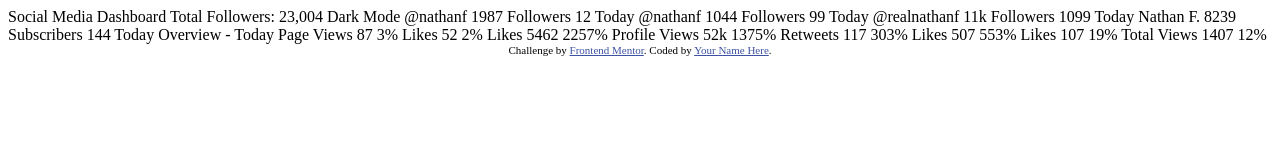
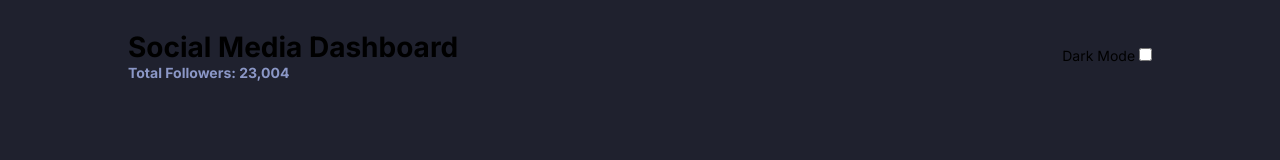
Before and after one commit to victornunesg/social-media-dashboard, a plain HTML site: page index.html in a window 1280 px wide. Drawn offline with Linux system fonts and the light colour scheme.

Commit message:
Header started, HTML updated with new components. CSS files added and updated with initial styles defined.

```diff
--- /dev/null
+++ b/css/main.css
@@ -0,0 +1,52 @@
+:root{
+
+    /*Primary Colors*/
+    --LimeGreen: hsl(163, 72%, 41%);
+    --BrightRed: hsl(356, 69%, 56%);
+    --Facebook: hsl(208, 92%, 53%);
+    --Twitter: hsl(203, 89%, 53%);
+    --YouTube: hsl(348, 97%, 39%);
+    --Instagram: linear-gradient (to right, hsl(37, 97%, 70%), hsl(329, 70%, 58%));
+
+    /*Dark Theme*/
+    --ToggleBtnDark: hsl(230, 22%, 74%);
+
+    /*Light Theme*/
+    --BgLight: hsl(0, 0%, 100%);
+    --BgLightTop: hsl(225, 100%, 98%);
+    --BgLightCard: hsl(227, 47%, 96%);
+    --BgLightCardHover: hsl(227, 32%, 86%);
+    --ColorDark: hsl(230, 17%, 14%);
+    --ColorDarkLight: hsl(228, 12%, 44%);
+}
+
+/*Defining colors when Body contains a Dark class*/
+body.dark{
+    --ToggleBtnDark: linear-gradient(to right, hsl(210, 78%, 56%), hsl(146, 68%, 55%));
+    --BgLight: hsl(230, 17%, 14%);
+    --BgLightTop: hsl(232, 19%, 15%);
+    --BgLightCard: hsl(228, 28%, 20%);
+    --BgLightCardHover: hsl(228, 26%, 26%);
+    --ColorDark: hsl(0, 0, 100%);
+    --ColorDarkLight: hsl(228, 34%, 66%);
+}
+
+/*Resetting borders, eliminating them for all elements*/
+*{
+    margin: 0;
+    padding: 0;
+    box-sizing: border-box;
+}
+
+/*Defining font settings of the body*/
+body{
+    font-family: 'Inter', sans-serif;
+    font-size: 14px;
+    background: var(--BgLightTop); /*Getting font color according to variable previously defined*/
+}
+
+/*For the div container, adjusting position on the screen*/
+body .container{
+    width: 80%;
+    margin: 0 auto;
+}
--- /dev/null
+++ b/css/style.css
@@ -0,0 +1,17 @@
+header{
+    display: flex; /*Let the divs in line, side by side*/
+    justify-content: space-between; /*space between divs (left and right)*/
+    align-items: center; /*Align items to the center of the div*/
+    padding: 30px 0; /*Put a little space in the div height*/
+}
+
+/*Changing color of "Social Media Dashboard" title*/
+header .title-box .title{
+    color: var(--ColorDark)
+}
+
+/*Changing color and setting bold in subtitle*/
+header .title-box p{
+    color: var(--ColorDarkLight);
+    font-weight: 700;
+}
--- a/index.html
+++ b/index.html
@@ -5,23 +5,36 @@
   <meta name="viewport" content="width=device-width, initial-scale=1.0"> <!-- displays site properly based on user's device -->
 
   <link rel="icon" type="image/png" sizes="32x32" href="./images/favicon-32x32.png">
-
-  <title>Frontend Mentor | [Challenge Name Here]</title>
-
-  <!-- Feel free to remove these styles or customise in your own stylesheet 👍 -->
-  <style>
-    .attribution { font-size: 11px; text-align: center; }
-    .attribution a { color: hsl(228, 45%, 44%); }
-  </style>
-</head>
-<body>
-
-  Social Media Dashboard
-  Total Followers: 23,004
-
-  Dark Mode
+  <link href="https://fonts.googleapis.com/css2?family=Inter:wght@400;700&display=swap" rel="stylesheet">
+  <link rel="stylesheet" href="css/main.css">
+  <link rel="stylesheet" href="css/style.css">
 
 
+  <title>Frontend Mentor | Social Media Dashboard</title>
+
+
+</head>
+<body class="dark">
+
+  <div class="container">
+
+    <header>
+
+      <div class="title-box">
+        <h1 class="title"> Social Media Dashboard </h1>
+        <p> Total Followers: 23,004 </p>
+      </div>
+
+      <div class="toggle-mode">
+        <span> Dark Mode </span>
+        <input type="checkbox" class="btn-toggle">
+      </div>
+
+    </header>
+
+  </div>
+
+ <!--
 
   @nathanf
   1987
@@ -81,7 +94,9 @@
 
   <div class="attribution">
     Challenge by <a href="https://www.frontendmentor.io?ref=challenge" target="_blank">Frontend Mentor</a>.
-    Coded by <a href="#">Your Name Here</a>.
+    Coded by <a href="#">Victor Nunes</a>.
   </div>
+
+  -->
 </body>
 </html>
```
